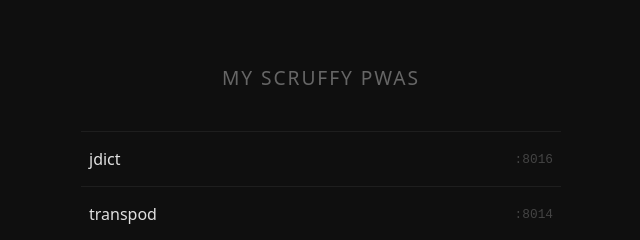
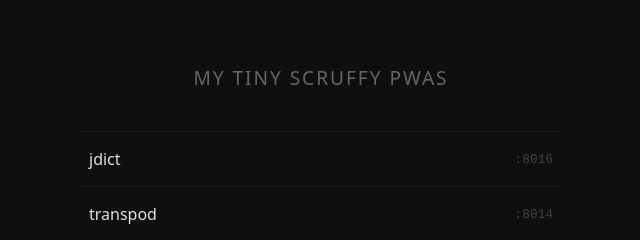
Before and after one commit to sofayam/directory, a plain HTML site: page index.html in a window 1280 px wide. Shown: the top 240 px of the page, 319-959 px from the left. Drawn offline with Linux system fonts and the light colour scheme.

Commit message:
directory

```diff
--- a/index.html
+++ b/index.html
@@ -47,7 +47,7 @@
   </style>
 </head>
 <body>
-  <h1>My Scruffy PWAs</h1>
+  <h1>My Tiny Scruffy PWAs</h1>
   <ul id="list"></ul>
   <script>
     const apps = [
```
